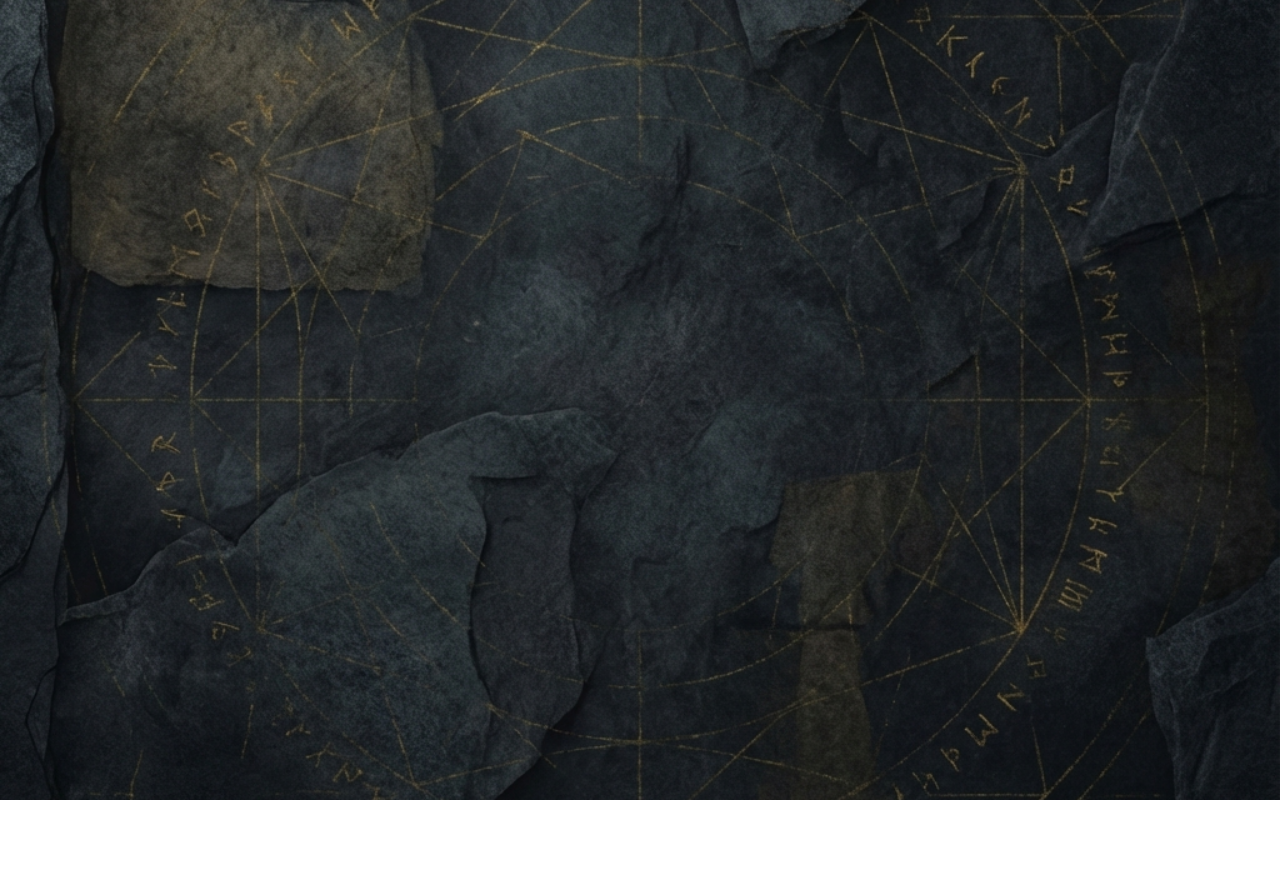
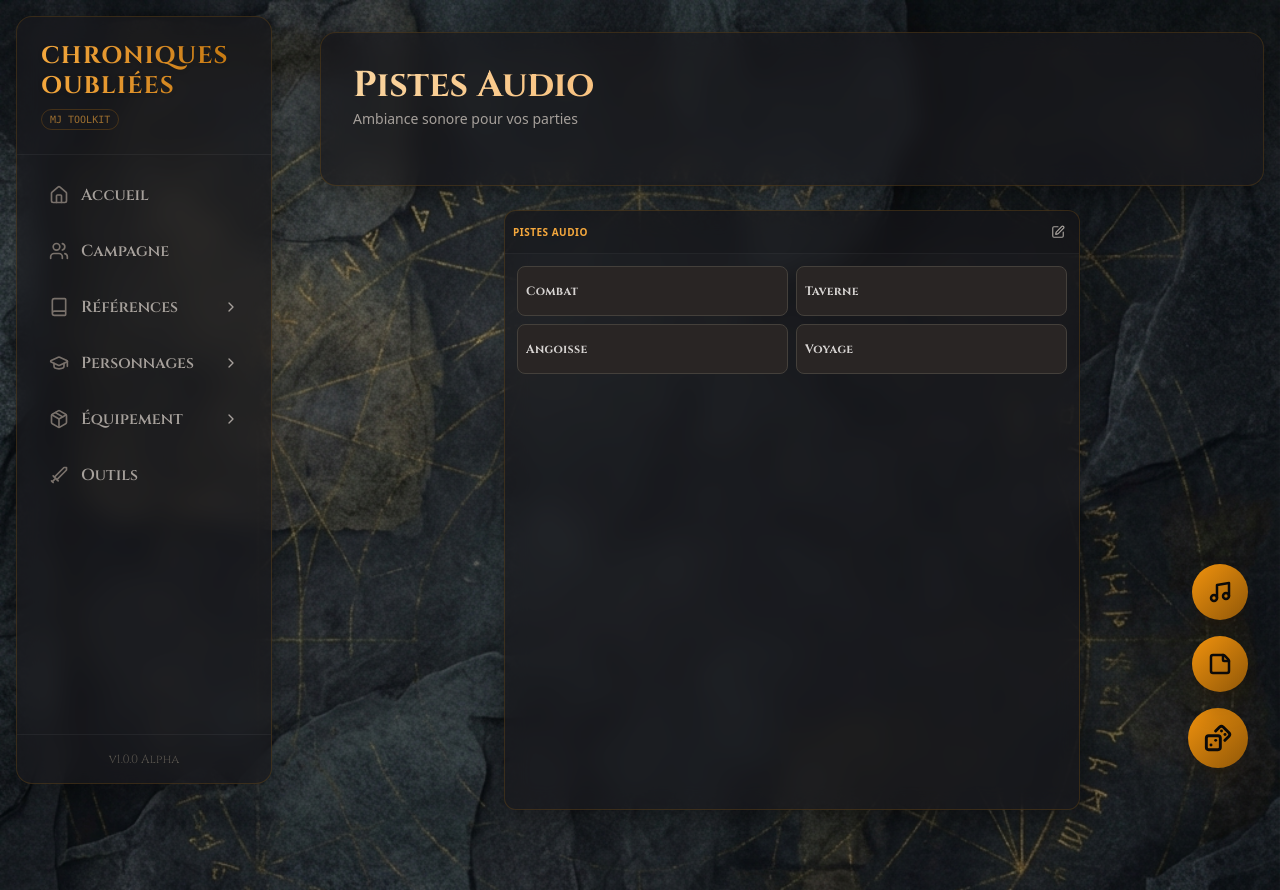
Before and after one commit to nauno40/ChroncilesOublieeFantasy, a React (Vite) app in the folder app/: page /tools/soundboard in a window 1280 px wide. Before the commit this address had no page. Before the commit the page ends 800 px from the top, so only its background shows below. Built offline with nearby package versions, Linux system fonts and the light colour scheme.

Commit message:
feat: add soundboard page, integrate it into tools, and update documentation.

```diff
--- a/app/src/App.tsx
+++ b/app/src/App.tsx
@@ -21,6 +21,7 @@ import { Provisions } from './pages/Provisions';
 import { Dice } from './pages/Dice';
 import { States } from './pages/States';
 import { Rules } from './pages/Rules';
+import { SoundboardPage } from './pages/SoundboardPage';
 
 function App() {
   return (
@@ -34,6 +35,7 @@ function App() {
           <Route path="campaign/:id" element={<CampaignDetail />} />
           <Route path="tools" element={<Tools />} />
           <Route path="tools/tracker" element={<CombatTracker />} />
+          <Route path="tools/soundboard" element={<SoundboardPage />} />
           <Route path="races" element={<Races />} />
           <Route path="races/:id" element={<RaceDetail />} />
           <Route path="classes" element={<Classes />} />
--- /dev/null
+++ b/app/src/pages/SoundboardPage.tsx
@@ -0,0 +1,20 @@
+import React from 'react';
+import { PageContainer, PageHeader, Soundboard } from '../components/common';
+
+export const SoundboardPage: React.FC = () => {
+    return (
+        <PageContainer>
+            <PageHeader
+                title="Pistes Audio"
+                subtitle="Ambiance sonore pour vos parties"
+            />
+
+            <div className="max-w-xl mx-auto h-[600px] glass-panel rounded-xl overflow-hidden shadow-2xl border-primary-500/20">
+                <Soundboard
+                    isOpen={true}
+                    onClose={() => { }}
+                />
+            </div>
+        </PageContainer>
+    );
+};
--- a/app/src/pages/Tools.tsx
+++ b/app/src/pages/Tools.tsx
@@ -1,6 +1,6 @@
 import React from 'react';
 import { Link } from 'react-router-dom';
-import { Sword, Dices } from 'lucide-react';
+import { Sword, Dices, Music } from 'lucide-react';
 
 export const Tools: React.FC = () => {
     return (
@@ -35,6 +35,20 @@ export const Tools: React.FC = () => {
                         <p className="text-stone-400 text-sm leading-relaxed max-w-sm">Une table de jeu virtuelle 3D pour tous vos jets de dés.</p>
                     </div>
                 </Link>
+
+                <Link to="/tools/soundboard" className="glass-panel p-8 rounded-2xl border-primary-500/20 hover:border-primary-500/50 hover:shadow-[0_0_20px_rgba(245,158,11,0.15)] transition-all group relative overflow-hidden">
+                    <div className="absolute top-0 right-0 p-8 opacity-10 group-hover:scale-110 transition-transform duration-500">
+                        <Music size={120} className="text-stone-500" />
+                    </div>
+
+                    <div className="relative z-10">
+                        <div className="bg-primary-900/30 w-16 h-16 rounded-xl flex items-center justify-center mb-6 border border-primary-500/20 group-hover:bg-primary-500/20 transition-colors">
+                            <Music size={32} className="text-primary-400 group-hover:text-primary-300" />
+                        </div>
+                        <h3 className="text-2xl font-display font-bold text-stone-200 mb-2 group-hover:text-primary-400 transition-colors">Pistes Audio</h3>
+                        <p className="text-stone-400 text-sm leading-relaxed max-w-sm">Gérez l'ambiance sonore de vos parties avec une table de mixage simplifiée.</p>
+                    </div>
+                </Link>
             </div>
         </div>
     );
```
Also changed, not shown: 1 other file (tests, documents, lock files or other folders).
